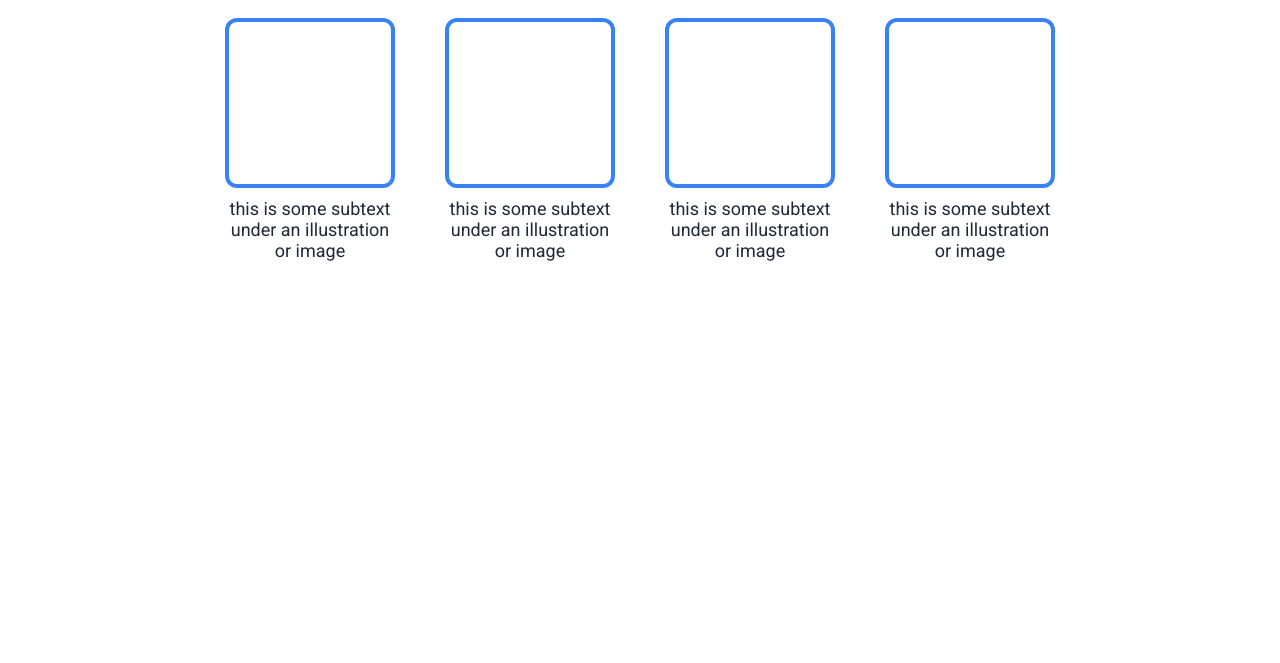
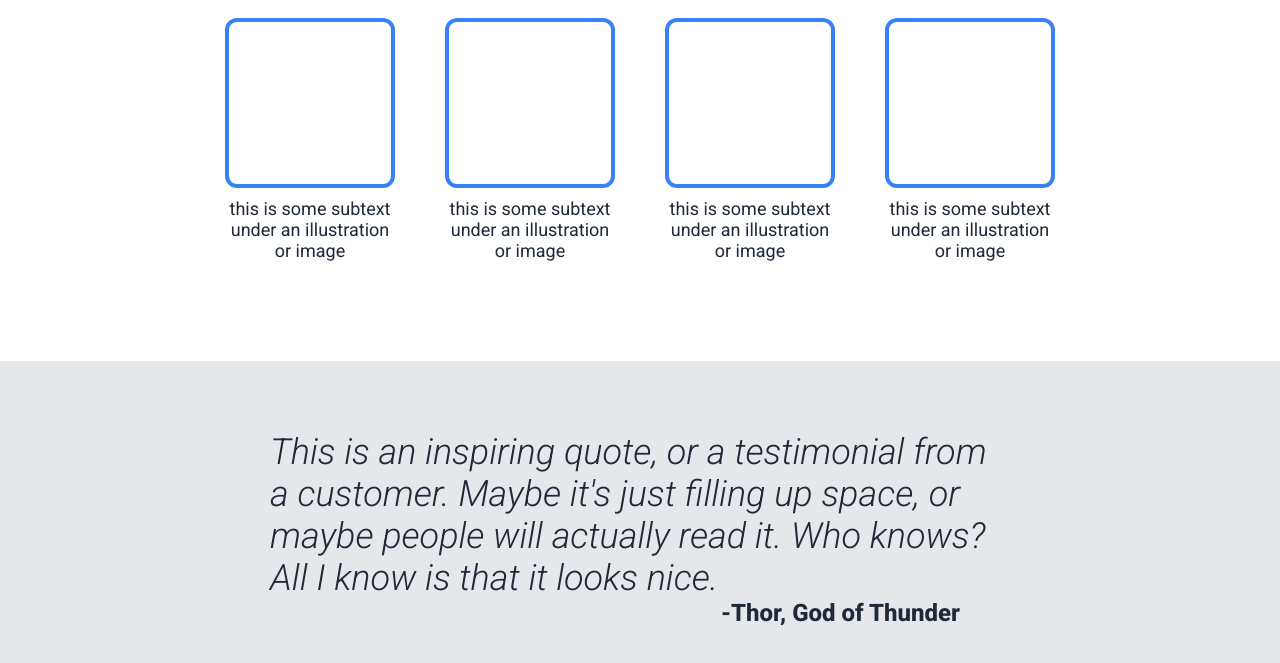
Before and after one commit to sugamShrestha7/odin-html-css-project, a plain HTML site: page index.html in a window 1280 px wide. Shown: the part 620-1283 px from the top of the page. Before the commit the page ends 981 px from the top, so only its background shows below. Drawn offline with Linux system fonts and the light colour scheme.

Commit message:
Add the quotation section in the HTML file and style the section using css point: so far so good; little bit textwrap problem

```diff
--- a/css/style.css
+++ b/css/style.css
@@ -119,3 +119,25 @@ header a {
     font-size: 18px;
     color: #1F2937;
 }
+
+.quote {
+    background-color: #E5E7EB;
+    padding: 70px 270px;
+}
+
+.quote p {
+    color: #1F2937;
+}
+
+.quotation {
+    font-size: 36px;
+    font-weight: 300;
+    font-style: italic;
+}
+
+.creator {
+    text-align: right;
+    font-weight: 800;
+    font-size: 24px;
+    padding-right: 50px;
+}
--- a/index.html
+++ b/index.html
@@ -48,5 +48,10 @@
             </div>
         </div>
     </div>
+
+    <div class="quote">
+        <p class="quotation">This is an inspiring quote, or a testimonial from a customer. Maybe it's just filling up space, or maybe people will actually read it. Who knows? All I know is that it looks nice.</p>
+        <p class="creator">-Thor, God of Thunder</p>
+    </div>
 </body>
 </html>
```
